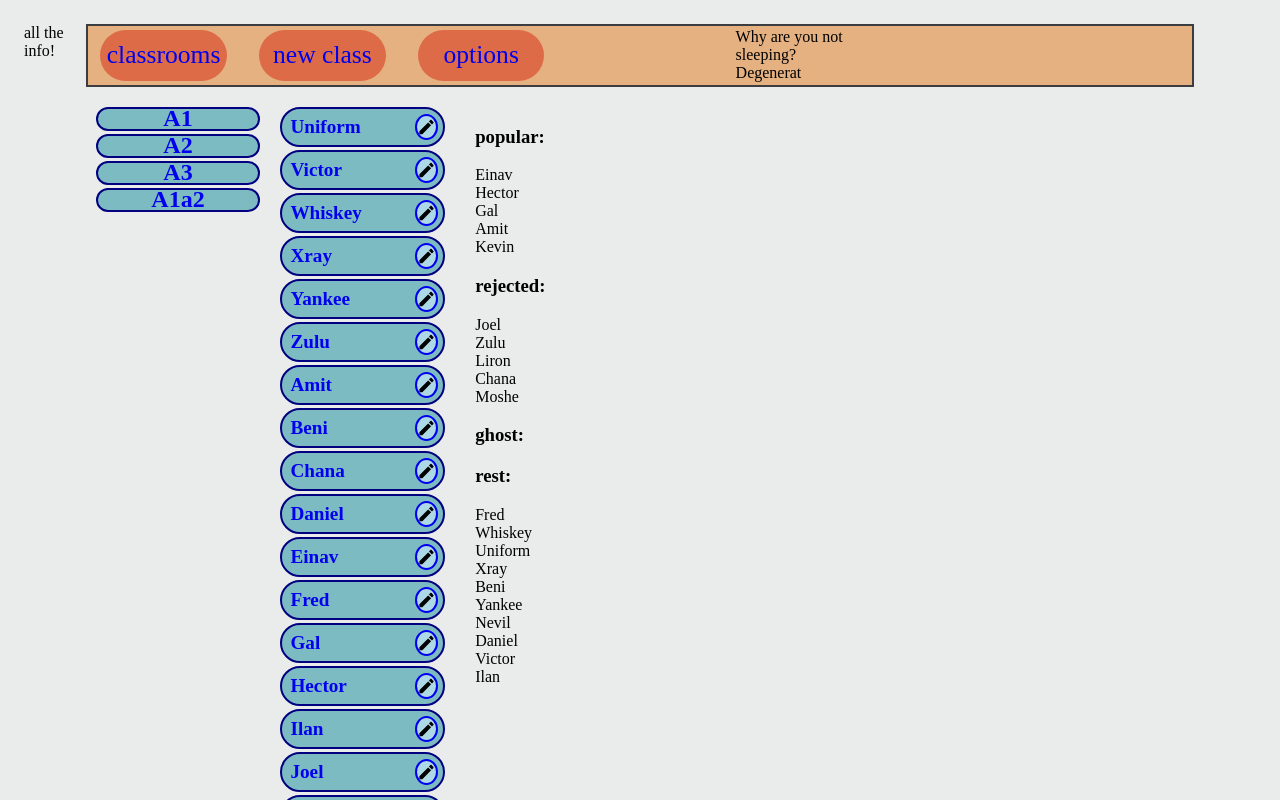
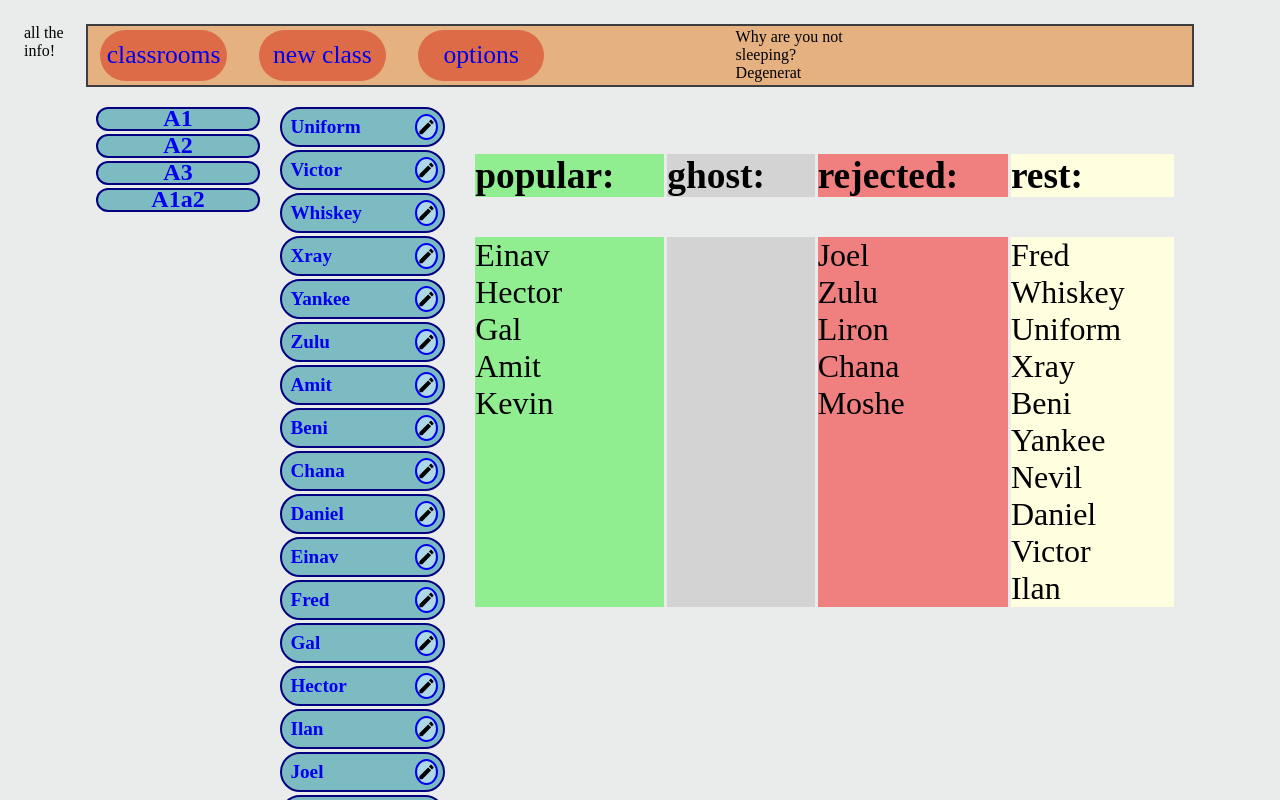
Before and after one commit to gulilo/Classroom, a React (Create React App) app: page /classroom/1/student/1 in a window 1280 px wide. Shown: the top 800 px of the page. Built offline with nearby package versions, Linux system fonts and the light colour scheme.

Commit message:
colored the table for classroom data

```diff
--- a/src/Components/ClassData.jsx
+++ b/src/Components/ClassData.jsx
@@ -1,5 +1,6 @@
 import React, { Component } from "react";
 import Style_MainGrid from "../cssFiles/MainGridLayout.module.css";
+import ClassTableStyle from "../cssFiles/ClassroomDataStyle.module.css";
 import _ from "lodash";
 import { MockedContext } from "../MockedContext";
 
@@ -59,23 +60,35 @@ class ClassData extends Component {
 
   render() {
     return (
-      <div className={Style_MainGrid.AppMainArea}>
-        <h3>popular:</h3>
+      <div className={ClassTableStyle.ClassMainTable}>
+        <h3 className={ClassTableStyle.likedH}>popular:</h3>
+        <span className={ClassTableStyle.liked}>
         {_.map(this.state.populars, ({ id }) => (
           <li> {this.context.student.getName(id)} </li>
         ))}
-        <h3>rejected:</h3>
+        </span>
+
+        <h3 className={ClassTableStyle.deslikedH}>rejected:</h3>
+        <span className={ClassTableStyle.desliked}>
         {_.map(this.state.rejected, ({ id }) => (
           <li>{this.context.student.getName(id)} </li>
         ))}
-        <h3>ghost:</h3>
+        </span>
+
+        <h3 className={ClassTableStyle.ghostsH}>ghost:</h3>
+        <span className={ClassTableStyle.ghosts}>
         {_.map(this.state.ghosts, ({ id }) => (
           <li>{this.context.student.getName(id)} </li>
         ))}
-        <h3>rest:</h3>
+        </span>
+
+        <h3 className={ClassTableStyle.halfH}>rest:</h3>
+        <span className={ClassTableStyle.half}>
         {_.map(this.state.rest, ({ id }) => (
           <li>{this.context.student.getName(id)} </li>
         ))}
+        </span>
+
       </div>
     );
   }
--- /dev/null
+++ b/src/cssFiles/ClassroomDataStyle.module.css
@@ -0,0 +1,54 @@
+.ClassMainTable{
+    display: grid;
+    grid-template-rows: 2;
+
+    grid-template-columns:  repeat(4 1fr);
+
+    font-size: 2rem;
+
+    margin: 10px;
+    column-gap: 3px;
+    row-gap: 2px;
+
+}
+.likedH{
+    grid-row: 1;
+    grid-column: 1;
+    background-color: lightgreen;
+}
+.ghostsH{
+    grid-row: 1;
+    grid-column: 2;
+    background-color: lightgray;
+}
+.deslikedH{
+    grid-row: 1;
+    grid-column: 3;
+    background-color: lightcoral
+}
+.halfH{
+    grid-row: 1;
+    grid-column: 4;
+    background-color: lightyellow;
+}
+
+.liked{
+    grid-row: 2;
+    grid-column: 1;
+    background-color: lightgreen;
+}
+.ghosts{
+    grid-row: 2;
+    grid-column: 2;
+    background-color: lightgray;
+}
+.desliked{
+    grid-row: 2;
+    grid-column: 3;
+    background-color: lightcoral
+}
+.half{
+    grid-row: 2;
+    grid-column: 4;
+    background-color: lightyellow;
+}
```
